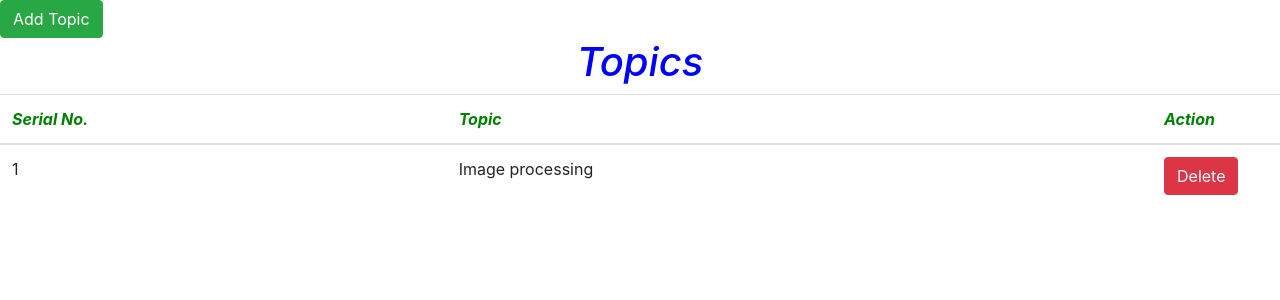
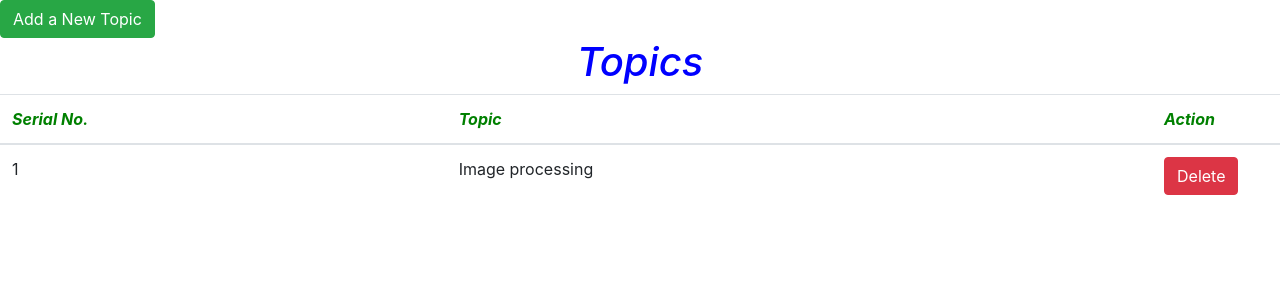
Before and after one commit to OMGUPTA21/Dashboard, a PHP site: page /teacher/topic.php in a window 1280 px wide. Shown: the top 300 px of the page. Run offline with PHP 8.4, Linux system fonts and the light colour scheme; a user stored in the database is signed in; data comes from the database, SQL or seed files in the repository; some libraries are stand-ins or nearby versions.

Commit message:
Update topic.php

```diff
--- a/teacher/topic.php
+++ b/teacher/topic.php
@@ -21,7 +21,7 @@ if($_SESSION['login'] && $_SESSION['teacher']){
 </head>
 <body>
     <div class="add-topic">
-        <button class="btn btn-success" onclick="add_topic();">Add Topic</button>
+        <button class="btn btn-success" onclick="add_topic();">Add a New Topic</button>
     </div>
     <div class="heading">
         <p class="h1 text-warning text-center"><i style="color:blue;">Topics</i></p>
```
